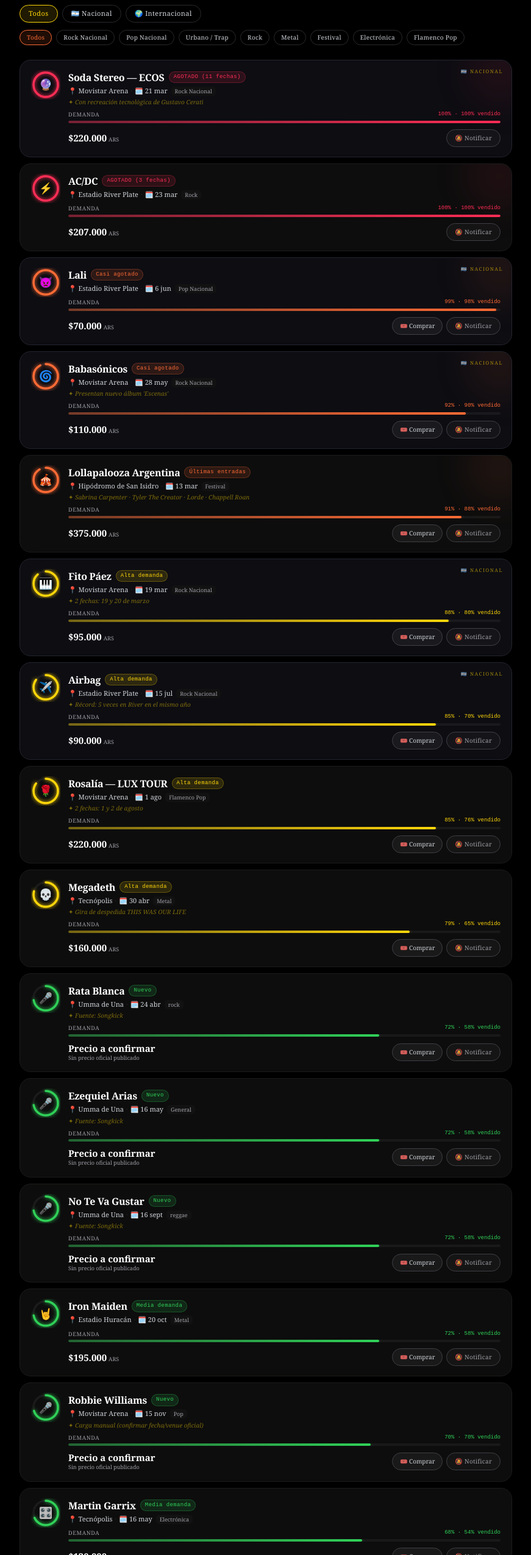
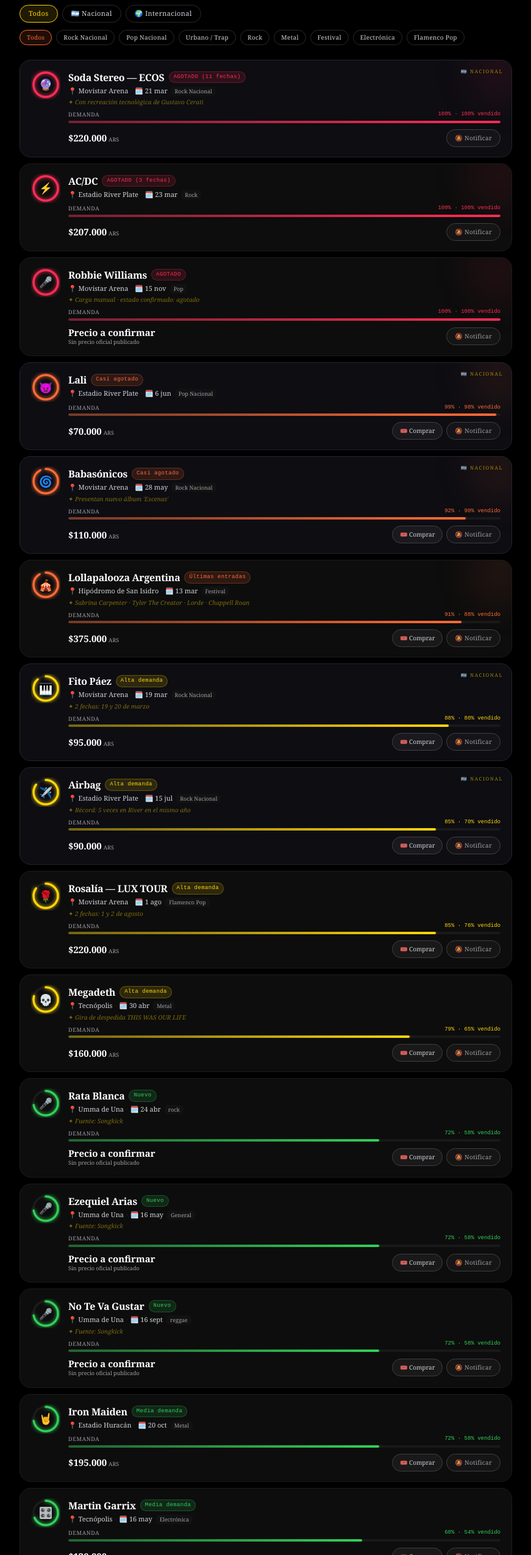
Before and after one commit to Micaloruckx/radar-recitales, a React (Vite) app: page / in a window 1280 px wide. Shown: the part 250-2800 px from the top of the page at 61% size, without its empty margins (204-1075 px from the left). Built offline with nearby package versions, Linux system fonts and the light colour scheme; no server answers.

Commit message:
fix: compra con www y estado agotado correcto en shows manuales

```diff
--- a/public/concerts.json
+++ b/public/concerts.json
@@ -1,5 +1,5 @@
 {
-  "updatedAt": "2026-03-11T20:17:38.427Z",
+  "updatedAt": "2026-03-11T21:01:07.605Z",
   "usdToArs": 1415,
   "concerts": [
     {
@@ -215,13 +215,13 @@
       "city": "Buenos Aires",
       "date": "2026-11-15",
       "genre": "Pop",
-      "demand": 70,
+      "demand": 100,
       "priceARS": 0,
-      "soldPct": 70,
+      "soldPct": 100,
       "emoji": "🎤",
-      "tag": "Nuevo",
+      "tag": "AGOTADO",
       "origen": "Internacional",
-      "nota": "Carga manual (confirmar fecha/venue oficial)"
+      "nota": "Carga manual · estado confirmado: agotado"
     }
   ],
   "meta": {
--- a/public/manual-shows.json
+++ b/public/manual-shows.json
@@ -6,11 +6,13 @@
       "city": "Buenos Aires",
       "date": "2026-11-15",
       "genre": "Pop",
+      "demand": 100,
+      "soldPct": 100,
       "priceARS": 0,
       "emoji": "🎤",
-      "tag": "Nuevo",
+      "tag": "AGOTADO",
       "origen": "Internacional",
-      "nota": "Carga manual (confirmar fecha/venue oficial)"
+      "nota": "Carga manual · estado confirmado: agotado"
     }
   ]
 }
--- a/src/App.jsx
+++ b/src/App.jsx
@@ -493,7 +493,7 @@
 
                       <div style={{ display: "flex", gap: 6, flexShrink: 0 }}>
                         {!isSoldOut && (
-                          <a href="https://allaccess.com.ar" target="_blank" rel="noopener noreferrer" style={{
+                          <a href="https://www.allaccess.com.ar" target="_blank" rel="noopener noreferrer" style={{
                             padding: isMobile ? "6px 10px" : "6px 12px",
                             borderRadius: 99,
                             background: "rgba(255,255,255,0.05)", border: "1px solid var(--color-border)",
```
Also changed, not shown: api/concerts-live.js (+5 -5 lines), scripts/update-concerts-data.js (+5 -5 lines).
